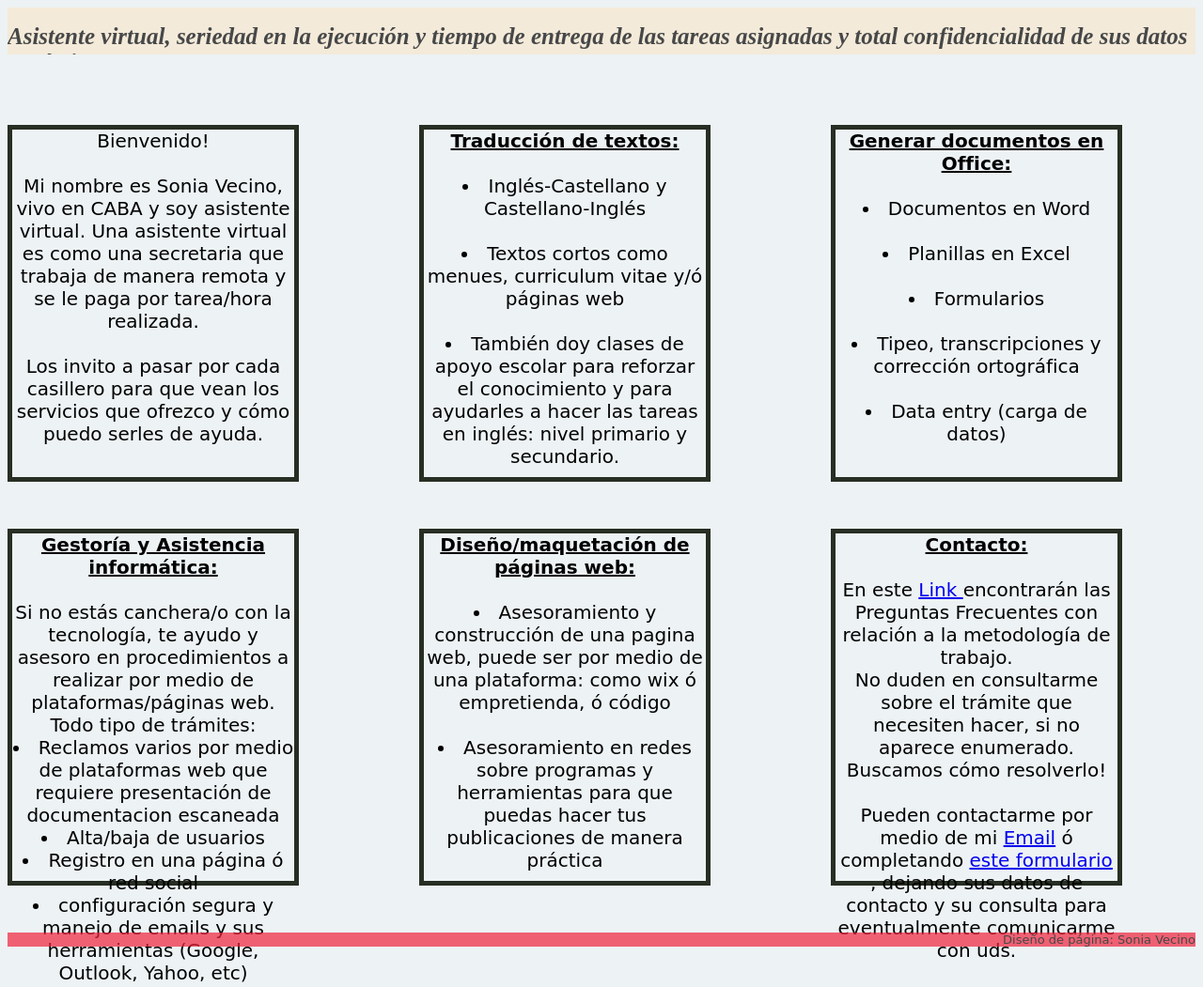
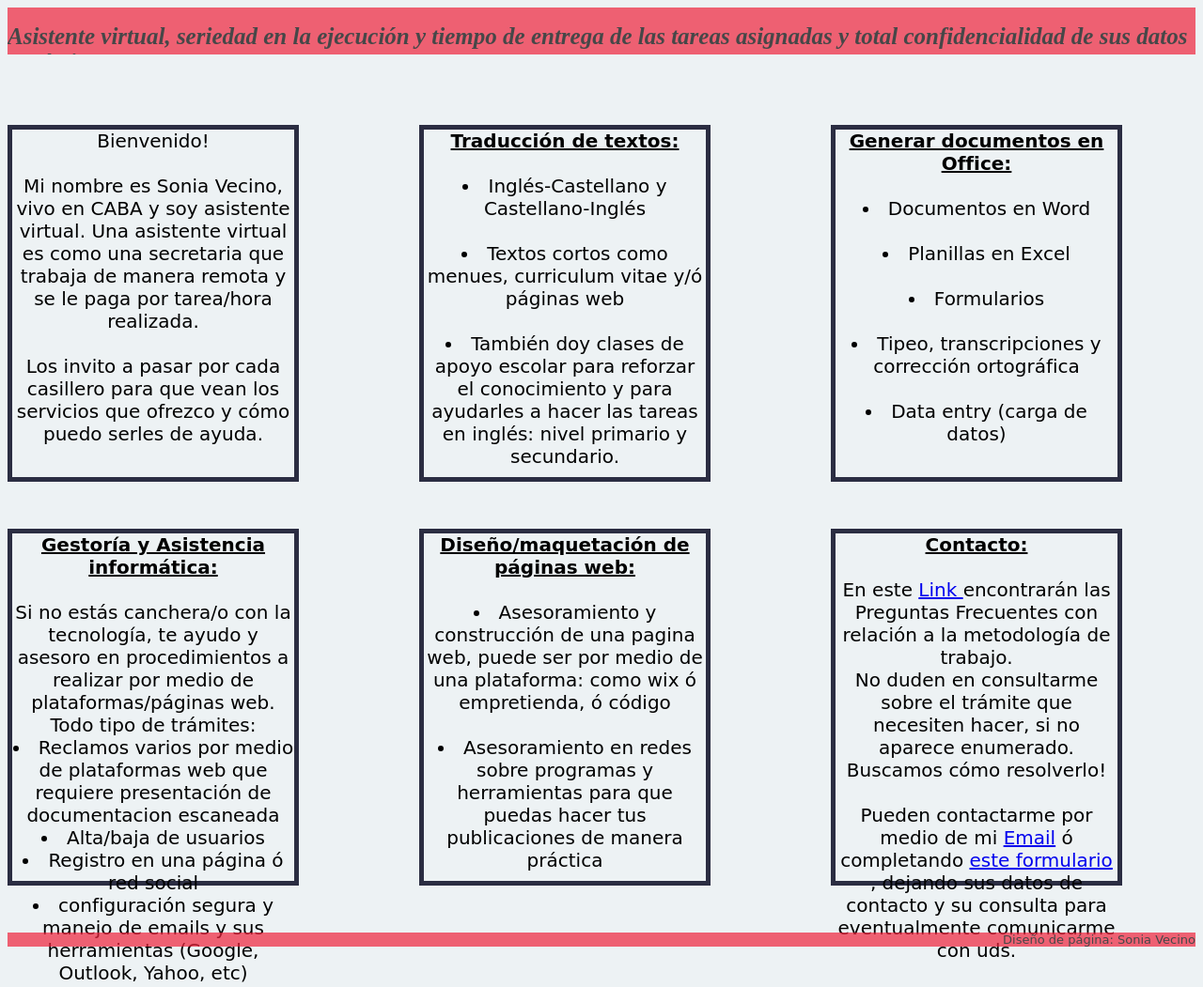
Before and after one commit to sonia-vecino/asistencia-virtual-web-page, a plain HTML site: page index.html in a window 1280 px wide. Shown: the top 1051 px of the page at 94% size. Drawn offline with Linux system fonts and the light colour scheme; a web font is replaced by a local one.

Commit message:
Update style.css

```diff
--- a/style.css
+++ b/style.css
@@ -1,7 +1,7 @@
 @import url('https://fonts.googleapis.com/css2?family=Hubballi&display=swap');
 .navbar {
   overflow: hidden;
-  background-color: #f7e7ce;
+  background-color: #ef233c;
   opacity: 0.7;
   top: 0;
   width: 100%;
@@ -54,7 +54,7 @@ div.only {
   background-color:transparent;
   height: 370px;
   width: 300px;
-  border: 05px solid #272e23;
+  border: 05px solid #2b2d42;
   font-family: 'Hubballi', cursive;;
   text-align:justify;
   font-size: 20px;
```
